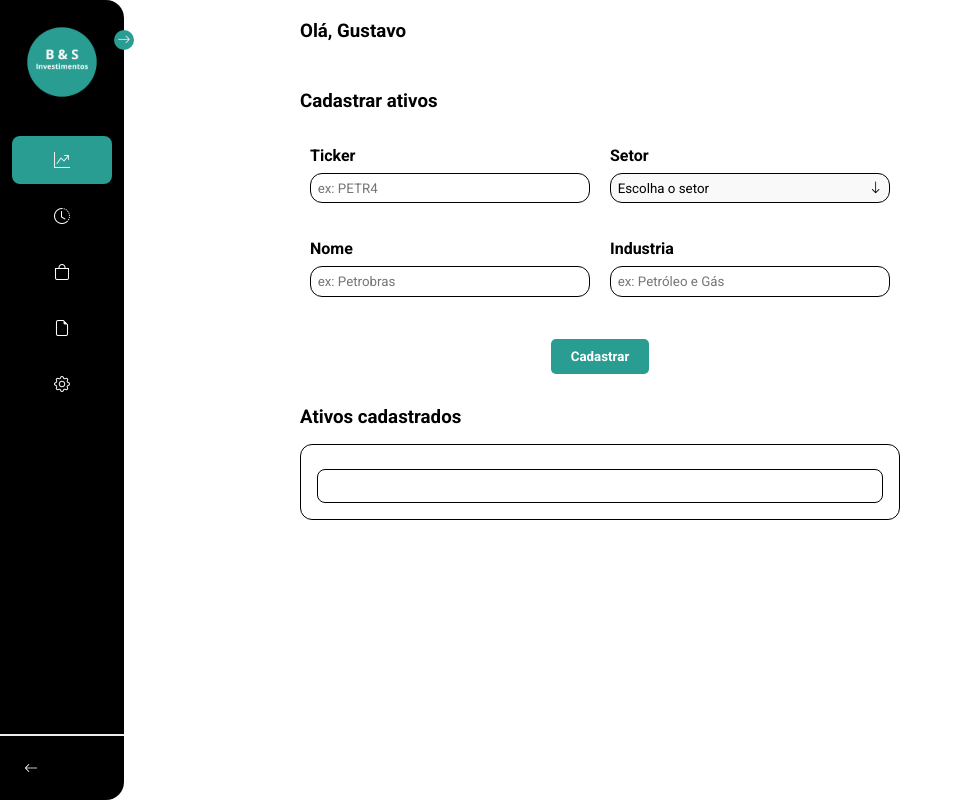
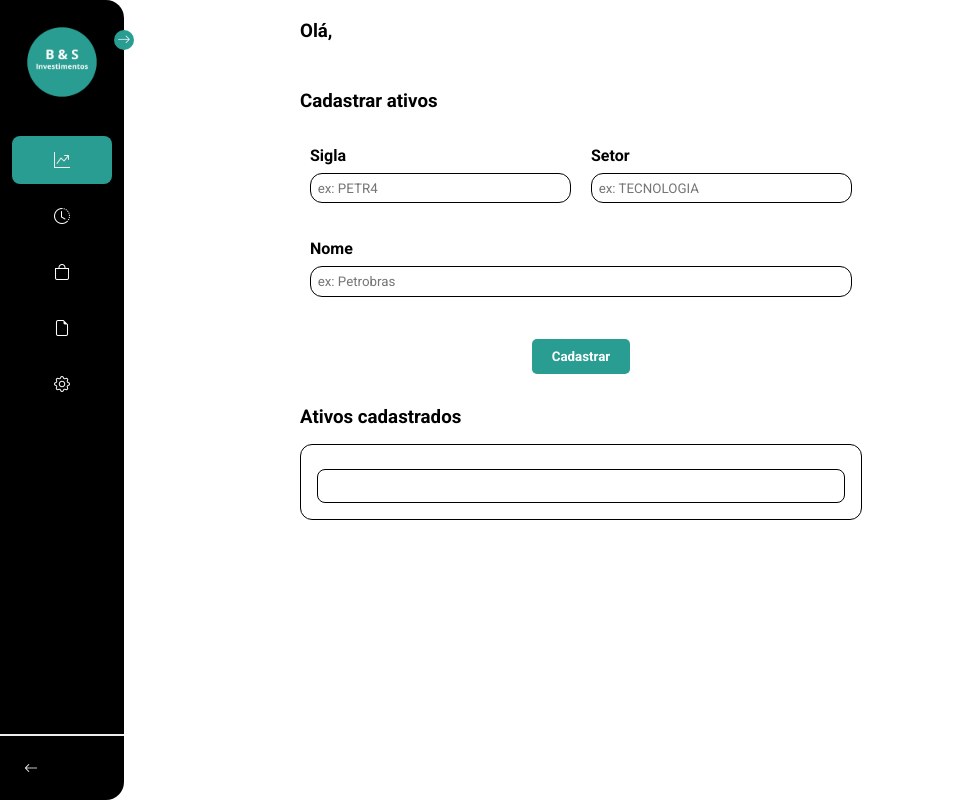
Before and after one commit to SilveiraGustavo/App_Flask, a Flask app: page /Home in a window 1280 px wide. Shown: the whole page, without its empty margins (0-963 px from the left). Run offline with Flask 3, Linux system fonts and the light colour scheme; some libraries are stand-ins or nearby versions.

Commit message:
refactor

```diff
--- a/Home/home.py
+++ b/Home/home.py
@@ -1,5 +1,5 @@
-from flask import Blueprint, render_template
-from database import db, setores
+from flask import Blueprint, render_template, request,redirect
+from database import db, setores, ativos
 
 Home_blueprint = Blueprint('Home', __name__, template_folder='templates')
 
@@ -7,9 +7,15 @@
 def pagina_home():
     return render_template('Home/home.html')
 
+@Home_blueprint.route('/Home', methods=['GET', 'POST'])
+def insert_tickers():
+    if request.method == 'POST':
+        return render_template('Home/home.html')
 
+    novo_ativo = ativos(sigla = request.form['sigla'],
+                        nome = request.form['nome'],
+                        setor_id = request.form['setor_id'])
+    db.session.add(novo_ativo)
+    db.session.commit()
 
-@Home_blueprint.route('/List')
-def Listagem_setores():
-    setor = setores.query.all()
-    return render_template('Home/home.html', setores=setor)
+    return render_template('/Home', setores=setores)
--- a/Static/Styles/home.css
+++ b/Static/Styles/home.css
@@ -62,60 +62,6 @@
     text-decoration: none;
 }
 
-/* Estilos do Button List de Setores */
-.dropdown {
-    position: relative;
-    display: inline-block;
-    width:100%;
-}
-
-.dropdown button {
-    background-color: #f9f9f9;
-    color: black;
-    border: 1px solid #000;
-    padding: 0.5em;
-    cursor: pointer;
-    width: 100%;
-    text-align: left;
-    display: flex;
-    justify-content: space-between;
-    align-items: center;
-    border-radius:12px;
-}
-
-/* Lista suspensa (dropdown) */
-.dropdown-content {
-    display: none;
-    position: absolute;
-    background-color: #f9f9f9;
-    min-width: 160px;
-    box-shadow: 0px 8px 16px 0px rgba(0,0,0,0.2);
-    z-index: 1;
-    width:100%;
-}
-
-.dropdown-content li {
-    padding: 12px 16px;
-    text-decoration: none;
-    display: block;
-}
-
-.dropdown-content li a {
-    color: black;
-    text-decoration: none;
-    display: block;
-}
-
-.dropdown-content li:hover {
-    background-color: #f1f1f1;
-}
-
-/* Exibe a lista quando o botão é clicado */
-.show {
-    display: block;
-}
-
-
 /* Estilos responsáveis por o segundo container */
 .container2 {
     max-width: 600px;
--- a/Static/Styles/menuBase.css
+++ b/Static/Styles/menuBase.css
@@ -74,6 +74,11 @@
 #logout i {
     color: #ededed;
 }
+#logout a {
+    text-decoration: none;
+    color:#fff;
+
+}
 #logout_btn {
     border: none;
     padding: 12px;
--- a/database.py
+++ b/database.py
@@ -25,7 +25,7 @@
     id = db.Column(db.Integer, primary_key=True, autoincrement=True)
     nome = db.Column(db.String(255), nullable=False)
 
-class Ativos(db.Model):
+class ativos(db.Model):
     __tablename__ = 'ativos'
     id = db.Column(db.Integer, primary_key=True, autoincrement=True)
     nome = db.Column(db.String(255), nullable=False)
@@ -60,7 +60,7 @@
     preco = db.Column(db.Numeric(10, 2), nullable=False)
 
     # Relacionamento com a tabela Ativos
-    ativo = db.relationship('Ativos', backref=db.backref('precos', lazy=True))
+    ativo = db.relationship('ativos', backref=db.backref('precos', lazy=True))
 
 class Movimentacoes(db.Model):
     __tablename__ = 'movimentacoes'
@@ -75,5 +75,5 @@
 
     # Relacionamentos
 usuario = db.relationship('Usuarios', backref=db.backref('movimentacoes', lazy=True))
-ativo = db.relationship('Ativos', backref=db.backref('movimentacoes', lazy=True))
+ativo = db.relationship('ativos', backref=db.backref('movimentacoes', lazy=True))
 preco = db.relationship('Precos', backref=db.backref('movimentacoes', lazy=True))
--- a/templates/Home/home.html
+++ b/templates/Home/home.html
@@ -3,7 +3,7 @@
         <link rel="stylesheet" href="{{ url_for('static', filename='Styles/Home.css') }}">
         <main id="main">
                 <header>
-                <h3>Olá,<span> Gustavo</span></h3>
+                <h3>Olá,<span> {{current_user.nome if current_user.is_authenticated}}</span></h3>
                 </header>
 
                 <div class="container">
@@ -11,40 +11,25 @@
 
                         <form id="form">
                                 <div class="form-group">
-                                <label for="ticker">Ticker</label>
-                                <input type="text" id="itemInput" placeholder="ex: PETR4" name="ticker">
+                                <label for="ticker">Sigla</label>
+                                <input type="text" id="itemInput" placeholder="ex: PETR4" name="sigla" required>
                                 </div>
                                 <div class="form-group">
-                                <label for="setor">Setor</label>
-                                <div class="dropdown">
-                                    <button type="button" id="setorButton">Escolha o setor <i class="bi bi-arrow-down"></i> </button>
-                                    <ul id="setorList" class="dropdown-content">
-                                        {% for setor in setores %}
-                                                <li><a href="#" data-value="{{ setor.nome }}">{{ setor.nome }}</a></li>
-                                        {% endfor %}
-                                    </ul>
+                                <label for="ticker">Setor</label>
+                                <input type="text" id="itemInput" placeholder="ex: TECNOLOGIA" name="Setor" required>
                                 </div>
-                        </div>
-
                                 <div class="form-group">
                                 <label for="nome">Nome</label>
-                                <input type="text" id="itemInput" placeholder="ex: Petrobras" name="nome">
-                        </div>
-                        <div class="form-group">
-                                <label for="industria">Industria</label>
-                                <input type="text" id="itemInput" placeholder="ex: Petróleo e Gás" name="industria">
+                                <input type="text" id="itemInput" placeholder="ex: Petrobras" name="nome" required>
                                 </div>
                         </form>
-
                         <div class="btn_container">
                                 <button class="btn-cadastrar-ativos" id="addItemButton">
-                        <a href="">Cadastrar
-                        </a>
+                                <a href="">Cadastrar</a>
                                 </button>
                         </div>
 
                 </div>
-
 
                 <div class="container2">
                 <h3>Ativos cadastrados</h3>
@@ -60,32 +45,7 @@
                 </div>
         </main>
 
+        <script>
 
-        <script>
-                // Código JavaScript para abrir/fechar a lista de setores
-                document.addEventListener('DOMContentLoaded', () => {
-                    const setorButton = document.getElementById('setorButton');
-                    const setorList = document.getElementById('setorList');
-
-                    setorButton.addEventListener('click', () => {
-                        setorList.classList.toggle('show');
-                    });
-
-                    setorList.addEventListener('click', (e) => {
-                        if (e.target.tagName === 'A') {
-                            setorButton.textContent = e.target.textContent;
-                            setorList.classList.remove('show');
-                        }
-                    });
-
-                    // Fechar a lista se clicar fora dela
-                    window.addEventListener('click', (e) => {
-                        if (!e.target.matches('#setorButton')) {
-                            if (setorList.classList.contains('show')) {
-                                setorList.classList.remove('show');
-                            }
-                        }
-                    });
-                });
         </script>
 {% endblock %}
--- a/templates/base.html
+++ b/templates/base.html
@@ -76,10 +76,10 @@
         </div>
 
         <div id="logout">
-            <button id="logout_btn" href="">
+            <button id="logout_btn" >
                 <i class="bi bi-arrow-left"></i>
                 <span class="item-description">
-                    Sair
+                    <a href="{{ url_for('login.logout') }}">Sair</a>
                 </span>
             </button>
         </div>
```
Also changed, not shown: Login/Login.py (+4 -4 lines), investimentos.db, 1 other file. Lines whose indentation alone changed are shown as unchanged.
